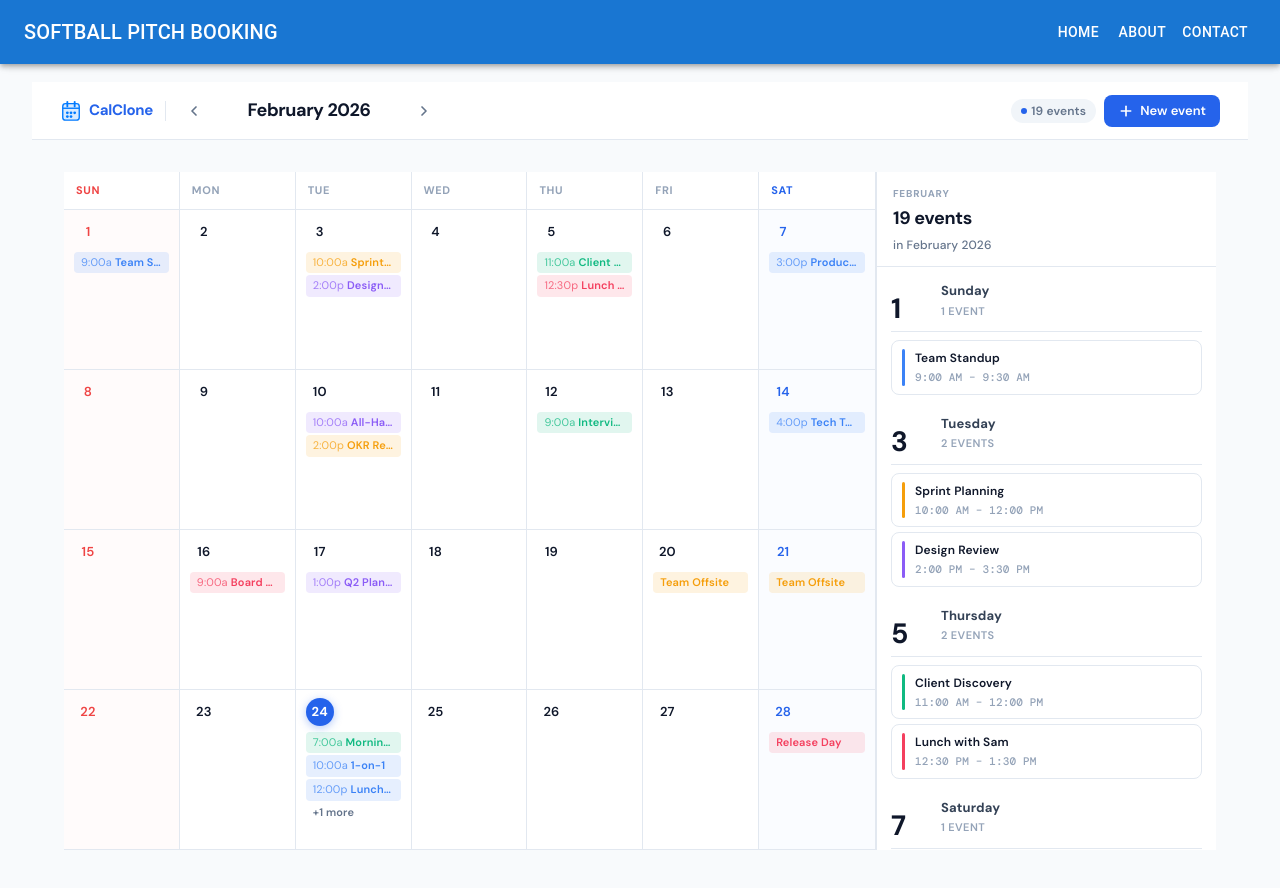
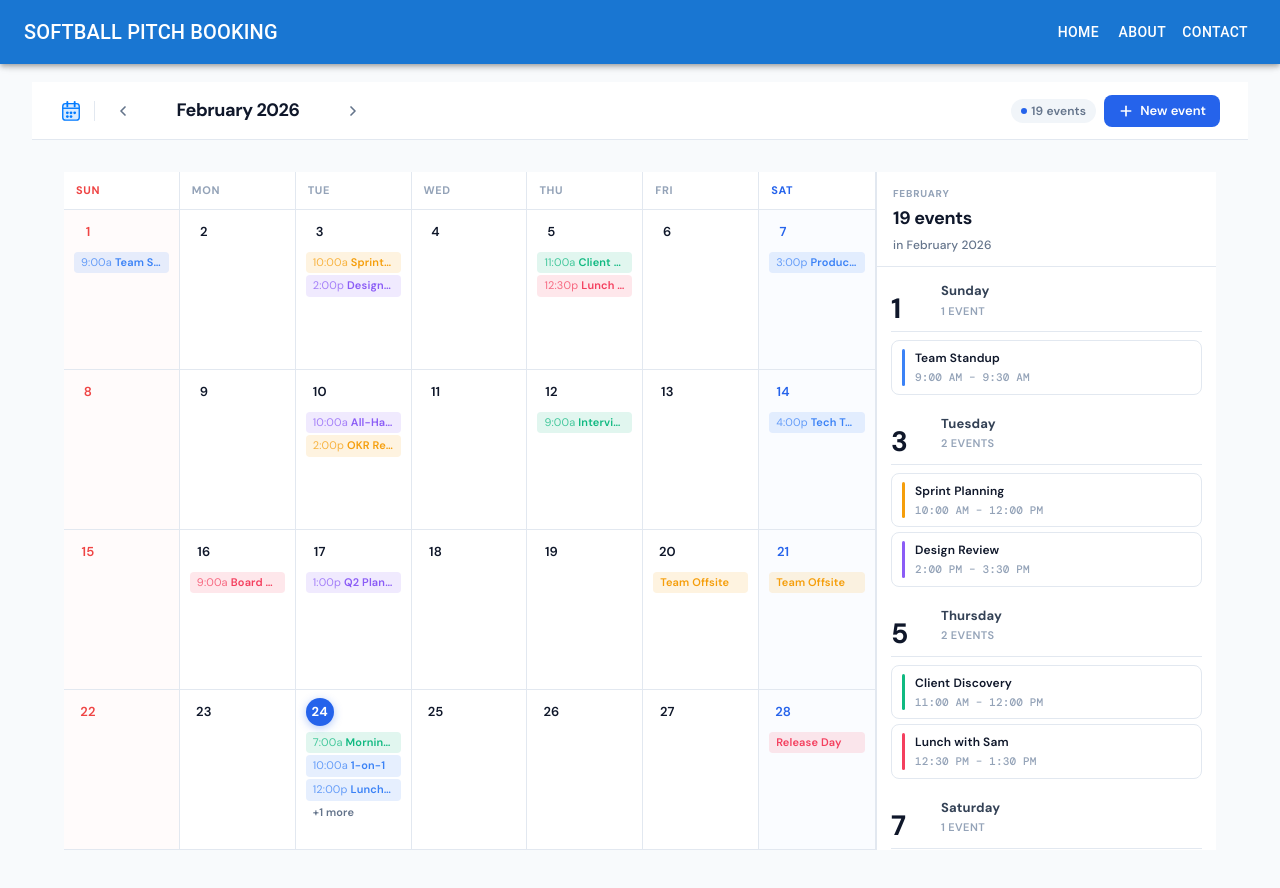
Before and after one commit to Chamila-Ranasinghe/booking-app, a React (Vite) app: page / in a window 1280 px wide. Shown: the top 888 px of the page. Built offline with nearby package versions, Linux system fonts and the light colour scheme.

Commit message:
commented out the logo name

```diff
--- a/src/components/ResponsiveCalender.tsx
+++ b/src/components/ResponsiveCalender.tsx
@@ -1658,7 +1658,7 @@ const MobiScrollCalendar: FC = () => {
         {/* Left: logo */}
         <div className="topbar-logo">
           <LogoIcon />
-          <span>CalClone</span>
+          {/* <span>CalClone</span> */}
         </div>
 
         <div className="topbar-divider" />
```
